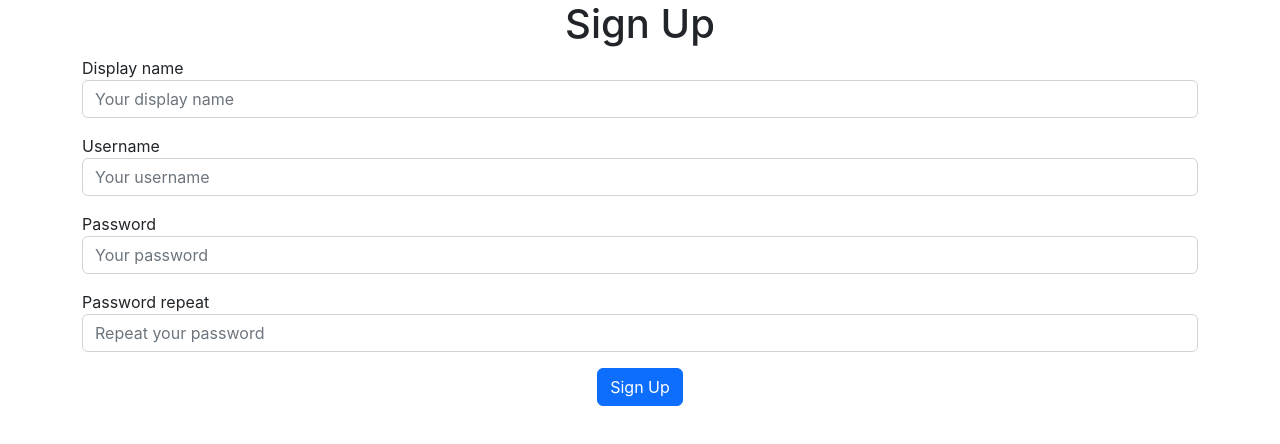
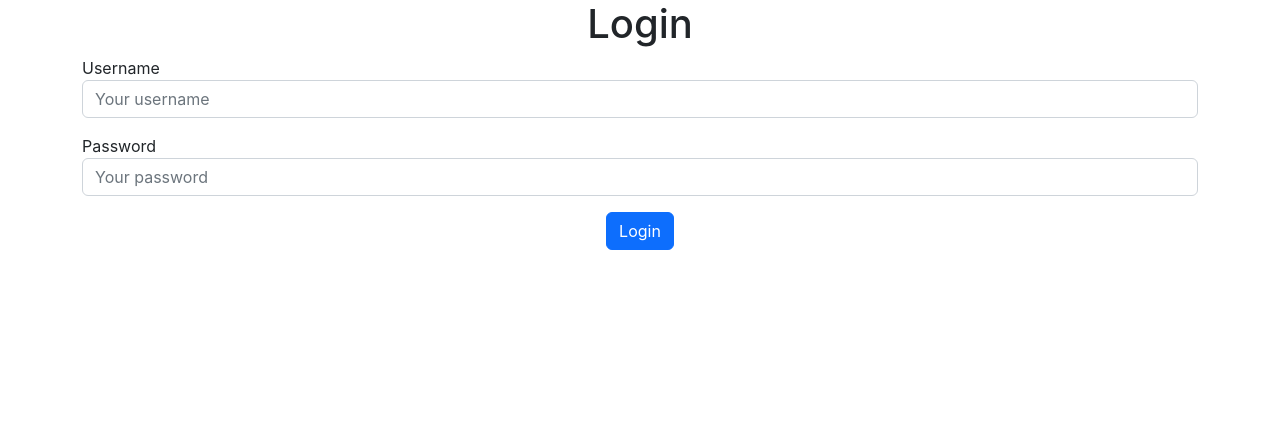
Before and after one commit to ylliu/my-app, a React (Create React App) app: page / in a window 1280 px wide. Shown: the top 444 px of the page. Built offline with nearby package versions, Linux system fonts and the light colour scheme.

Commit message:
37.Login pages

```diff
--- a/src/index.js
+++ b/src/index.js
@@ -4,6 +4,7 @@ import './index.css';
 import App from './App';
 import reportWebVitals from './reportWebVitals';
 import { UserSignupPage } from './pages/UserSignupPage';
+import{LoginPage} from './pages/LoginPage';
 import * as apiCalls from './api/apiCalls';
 
 const actions = {
@@ -13,7 +14,7 @@ const actions = {
 const root = ReactDOM.createRoot(document.getElementById('root'));
 root.render(
   <React.StrictMode>
-    <UserSignupPage actions={actions} />
+    <LoginPage actions={actions} />
   </React.StrictMode>
 );
 
--- /dev/null
+++ b/src/pages/LoginPage.js
@@ -0,0 +1,24 @@
+import React from "react";
+import Input from "../components/input";
+export class LoginPage extends React.Component {
+    render() {
+        return (
+            <div className="container">
+                <h1 className="text-center">Login</h1>
+                <div className="col-12 mb-3">
+                    <Input label="Username" placeholder="Your username"></Input>
+                </div>
+
+                <div className="col-12 mb-3">
+                    <Input label="Password" placeholder="Your password" type="password"></Input>
+                </div>
+                <div className="text-center">
+                    <button className="btn btn-primary">Login</button>
+                </div>
+            </div>
+        )
+    }
+
+}
+
+export default LoginPage;
```
Also changed, not shown: 1 other file (tests, documents, lock files or other folders).
